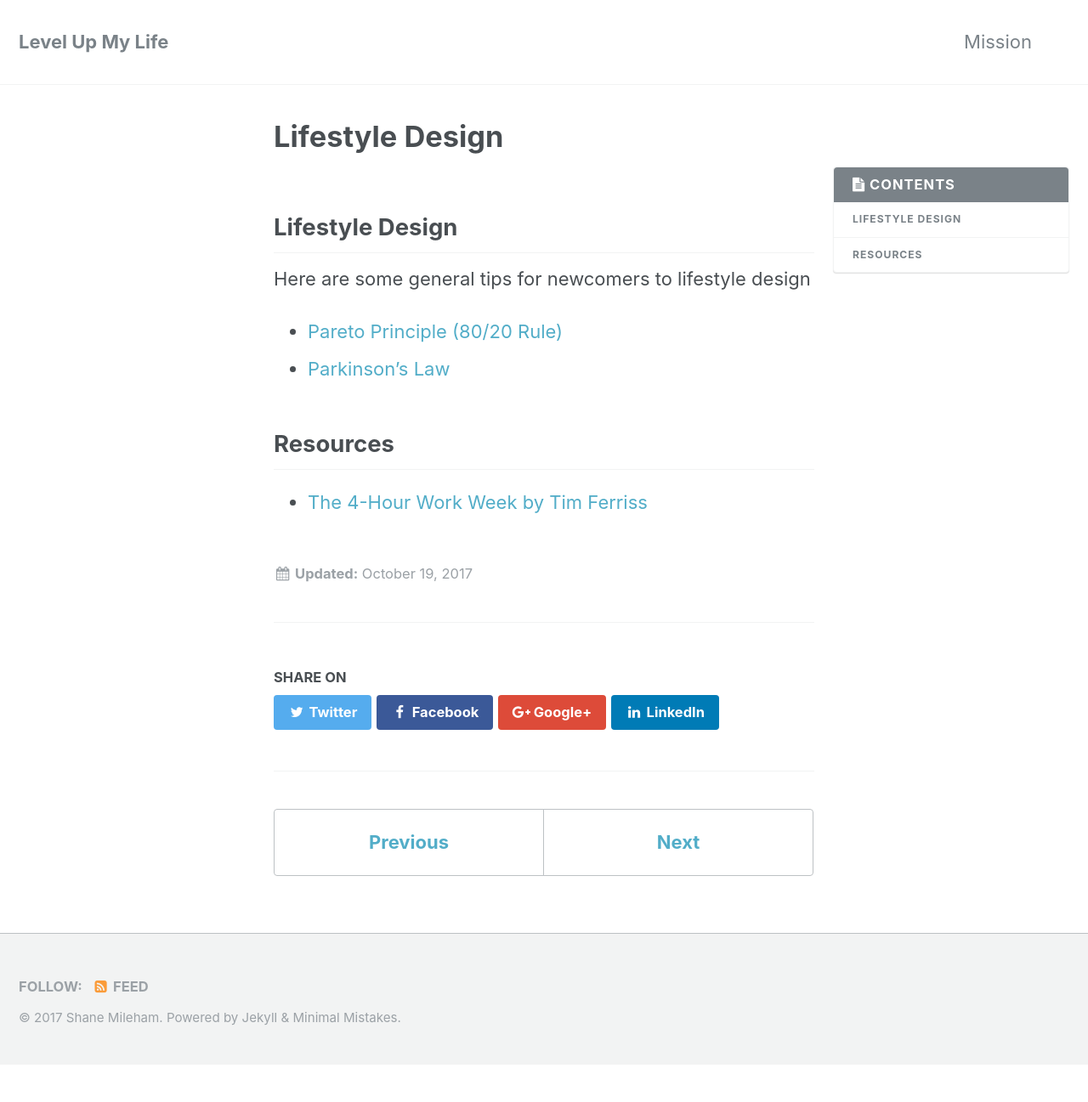
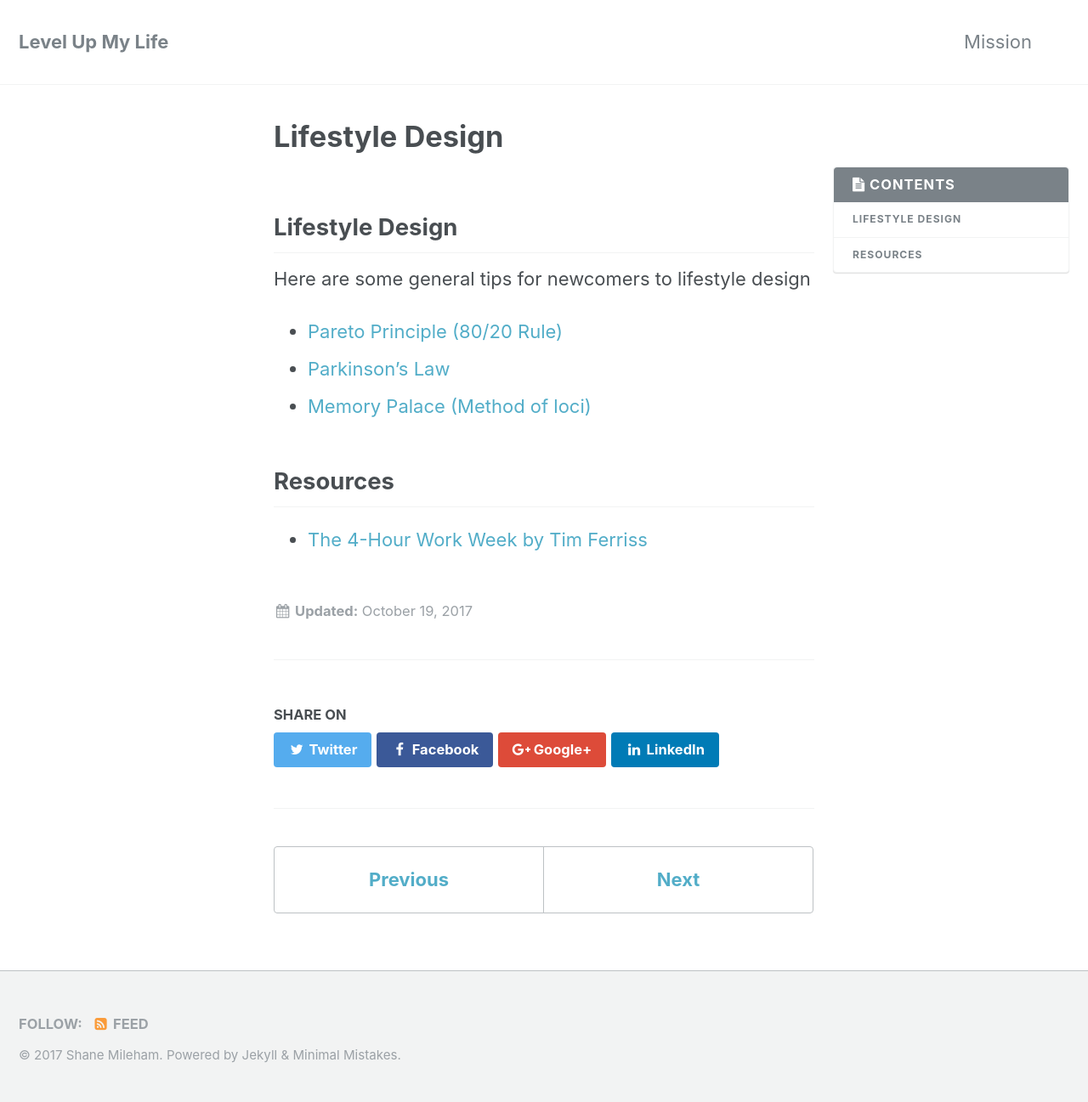
Before and after one commit to shanemileham/levelupmylife, a Jekyll site: the page built from _content/lifestyle-design.md, in a window 1280 px wide. Shown: the whole page at 85% size. Built offline with Jekyll 4.4.1, drawn with Linux system fonts in a browser that asks for light colours; comment, search, counter and statistics services are not loaded; before the commit the page ends 1253 px from its top, so only the background shows below that.

Commit message:
Added memory palace link

```diff
--- a/_content/lifestyle-design.md
+++ b/_content/lifestyle-design.md
@@ -8,6 +8,7 @@ title: Lifestyle Design
 Here are some general tips for newcomers to lifestyle design
 - [Pareto Principle (80/20 Rule)](https://en.wikipedia.org/wiki/Pareto_principle)
 - [Parkinson's Law](https://en.wikipedia.org/wiki/Parkinson%27s_law)
+- [Memory Palace (Method of loci)](https://en.wikipedia.org/wiki/Method_of_loci)
 
 ## Resources
 * [The 4-Hour Work Week by Tim Ferriss](https://smile.amazon.com/4-Hour-Workweek-Expanded-Updated-Cutting-Edge-ebook/dp/B002WE46UW/)
```
